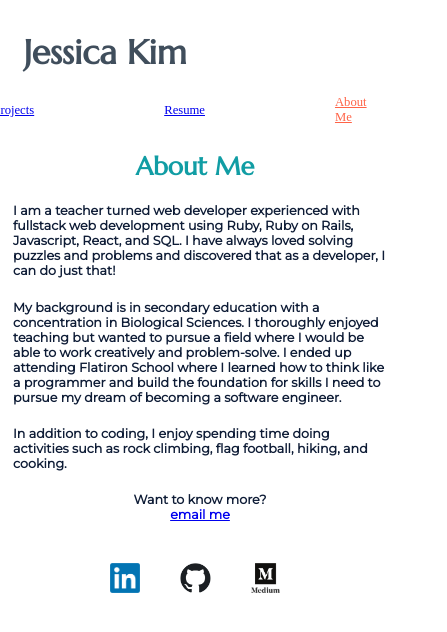
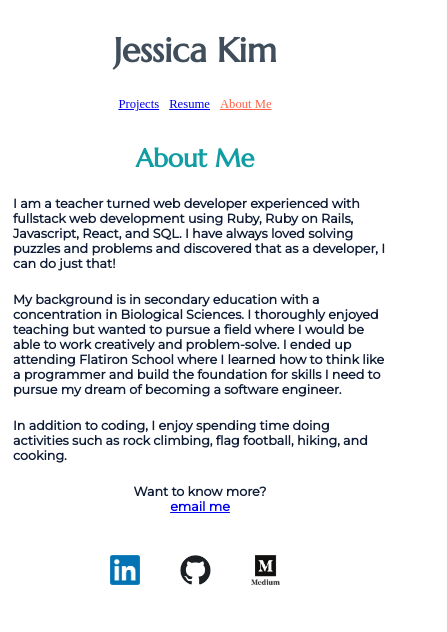
Before and after one commit to dbsk11/personal-website, a React (Create React App) app: page / in a window 390 px wide. Shown: the top 632 px of the page, 447 px wide, since content can reach past the window. Built offline with nearby package versions, Linux system fonts and the light colour scheme.

Commit message:
updated css

```diff
--- a/src/style.css
+++ b/src/style.css
@@ -220,26 +220,31 @@
 /* MOBILE SETTINGS */
 @media only screen and (max-width: 800px) {
     .maincontainer {
-        width: 100%;
         display: flex;
         flex-direction: column;
         align-items: center;
+        left: 0;
+        width: 100%;
     }
 
     .header {
-        height: 5%;
+        width: 100%;
     }
 
     .header h1 {
         font-size: 4vh;
+        padding-left: 0px;
     }
 
     .navbar {
+        justify-content: center;
         height: 8%;
     }
 
     .link {
         font-size: 1.5vh;
+        margin: 0;
+        padding: 5px;
     }
 
     /* ABOUT MECONTAINER CLASSNAMES */
```
Also changed, not shown: src/headers/NavBar.js (+13 -13 lines).
